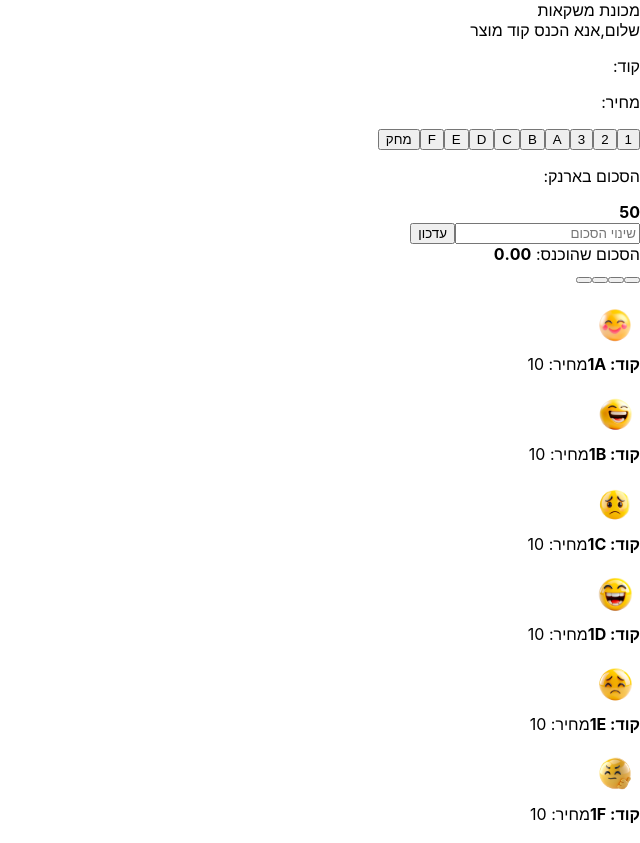
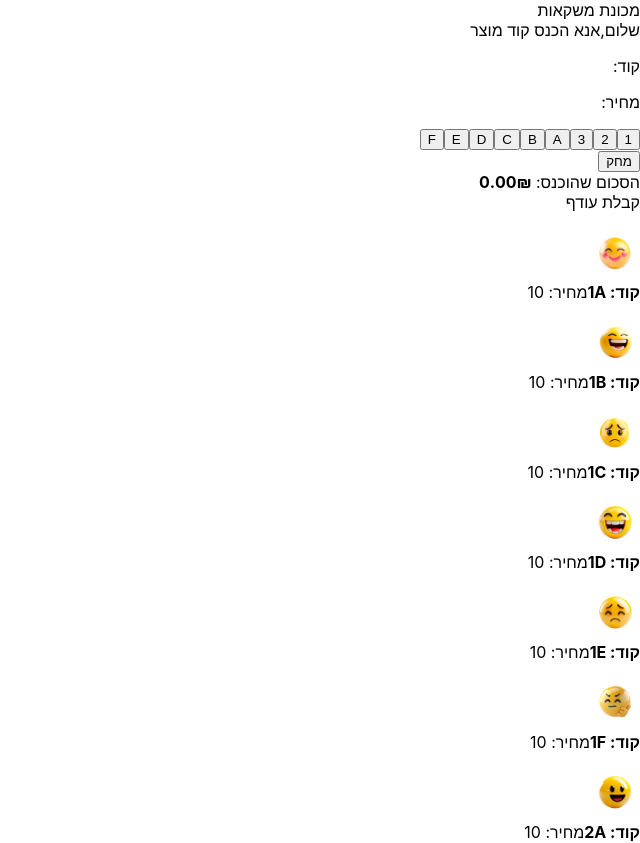
Before and after one commit to miri-bloy/homework8, a React (Create React App) app: page / in a window 1280 px wide. Shown: the top 843 px of the page, without its empty margins (640-1280 px from the left). Built offline with nearby package versions, Linux system fonts and the light colour scheme.

Commit message:
Almost final version

```diff
--- a/src/App.jsx
+++ b/src/App.jsx
@@ -10,72 +10,85 @@ import Selected_Product from './components/Selected_Product';
 import Surplus from './components/Surplus';
 
 function App() {
-// משתנה סטייט המקבל את מערך המוצרים
+  // משתנה סטייט המקבל את מערך המוצרים
   const [allProducts, setAllProducts] = useState([
-    {id: 1, price: 10, code: "1A"},
-    {id: 2, price: 10, code: "1B"},
-    {id: 3, price: 10, code: "1C"},
-    {id: 4, price: 10, code: "1D"},
-    {id: 5, price: 10, code: "1E"},
-    {id: 6, price: 10, code: "1F"},
-    {id: 7, price: 10, code: "2A"},
-    {id: 8, price: 10, code: "2B"},
-    {id: 9, price: 10, code: "2C"},
-    {id: 10, price: 10, code: "2D"},
-    {id: 11, price: 10, code: "2E"},
-    {id: 12, price: 10, code: "2F"},
-    {id: 13, price: 10, code: "3A"},
-    {id: 14, price: 10, code: "3B"},
-    {id: 15, price: 10, code: "3C"},
-    {id: 16, price: 10, code: "3D"},
-    {id: 17, price: 10, code: "3E"},
-    {id: 18, price: 10, code: "3F"}
+    { id: 1, price: 10, code: "1A" },
+    { id: 2, price: 10, code: "1B" },
+    { id: 3, price: 10, code: "1C" },
+    { id: 4, price: 10, code: "1D" },
+    { id: 5, price: 10, code: "1E" },
+    { id: 6, price: 10, code: "1F" },
+    { id: 7, price: 10, code: "2A" },
+    { id: 8, price: 10, code: "2B" },
+    { id: 9, price: 10, code: "2C" },
+    { id: 10, price: 10, code: "2D" },
+    { id: 11, price: 10, code: "2E" },
+    { id: 12, price: 10, code: "2F" },
+    { id: 13, price: 10, code: "3A" },
+    { id: 14, price: 10, code: "3B" },
+    { id: 15, price: 10, code: "3C" },
+    { id: 16, price: 10, code: "3D" },
+    { id: 17, price: 10, code: "3E" },
+    { id: 18, price: 10, code: "3F" }
   ])
-
+  // משתנה סטייט של הקוד שהוקש
+  const [currentCode, setCurrentCode] = useState('');
   // משתנה סטייט המקבל את המוצר הנוכחי
-  const [currentProduct, setCurrentProduct]=useState(null);
-
+  const [currentProduct, setCurrentProduct] = useState(null);
   // משתנה סטייט שמקבל את המוצר שנבחר-לאחר הרכישה-לצורך הצגתו ללקוח
-  const [productToPickup, setProductToPickup]=useState(null);
-
+  const [productToPickup, setProductToPickup] = useState(null);
   // משתנה סטייט המקבל את הסכום שהמשתמש הכניס
-  const [price, setPrice]=useState(0);
-
+  const [price, setPrice] = useState(0);
   // משתנה סטייט השומר את סכום הכסף שיש בארנק
   const [sum, setSum] = useState(50);
-
   // משתנה המקבל את סכום העודף המגיע ללקוח
-  const[surplus, setSurplus] =useState(0);
-
-// הפונקציה מזומנת ע"י קומפוננטת התשלום-ובודקת האם ניתן להציג את המוצר/להחזיר עודף וכו
-  const handlePurchaseAttempt=()=>{
+  const [surplus, setSurplus] = useState(0);
+  // הפונקציה מזומנת ע"י קומפוננטת התשלום-ובודקת האם ניתן להציג את המוצר/להחזיר עודף וכו
+  const handlePurchaseAttempt = (newPrice) => {
     // בדיקה האם נבחר מוצר, והאם הסכום מספיק
-    if(currentProduct!=null && price>=currentProduct.price){
+    if (currentProduct != null && newPrice >= currentProduct.price) {
       // עדכון העודף המגיע ללקוח
-      setSurplus(price-currentProduct.price);
+      setSurplus(newPrice - currentProduct.price);
       // עדכון המחיר שיש ללקוח בארנק
-      setSum(sum-currentProduct.price);
+      setSum(sum - currentProduct.price);
       // עדכון המחיר שהלקוח שילם-לאחר שקיבל את העודף
       setPrice(0);
       // עדכון המוצר שמחכה לאיסוף-במוצר הנוכחי
       setProductToPickup(currentProduct);
+      // מעבר על המערך מוצרים
+      setAllProducts(allProducts.map(p => p.id === currentProduct.id
+        // אם האיבר הנוכחי הוא האיבר הנבחר-איפוס הערכים שיש לו במערך
+        ? { id: 0, price: 0, code: "xx" }
+        // אם לא-להתייחס אליו כרגיל
+        : p)
+      )
+      // איפוס הקוד
+      setCurrentCode('');
       // איפוס המוצר
       setCurrentProduct(null);
     }
-    else if(currentProduct!=null && currentProduct.price-price>0){
+    else if (currentProduct != null && currentProduct.price - newPrice > 0) {
       alert("הסכום שהוכנס אינו מספיק");
     }
   }
   return (
-    <div>
+    <div id='app'>
       <header>מכונת משקאות</header>
-      <div><Hello /></div>
-      <div><Keyboard currentProduct={currentProduct} setCurrentProduct={setCurrentProduct} allProducts={allProducts}/></div>
-      <div><Wallet sum={sum} setSum={setSum}/></div>
-      <div><Money price={price} setPrice={setPrice} handlePurchaseAttempt={handlePurchaseAttempt}/></div>
-      <div><Products allProducts={allProducts}/></div>
-      <div><Selected_Product productToPickup={productToPickup} setProductToPickup={setProductToPickup}/></div>
-      <div><Surplus surplus={surplus}/></div>
+      <div id='container'>
+        <aside>
+          <Hello />
+          <Keyboard currentCode={currentCode} setCurrentCode={setCurrentCode} currentProduct={currentProduct} setCurrentProduct={setCurrentProduct} allProducts={allProducts} />
+          <Money currentProduct={currentProduct} price={price} setPrice={setPrice} handlePurchaseAttempt={handlePurchaseAttempt} />
+          <Surplus surplus={surplus} />
+        </aside>
+        <article>
+          <Products allProducts={allProducts} />
+          <Selected_Product productToPickup={productToPickup} setProductToPickup={setProductToPickup} />
+        </article>
+      </div>
+      <footer>
+        <Wallet sum={sum} setSum={setSum} />
+      </footer>
     </div>
   );
 }
--- a/src/components/Hello.jsx
+++ b/src/components/Hello.jsx
@@ -2,7 +2,7 @@ import React from 'react'
 
 const Hello = () => {
   return (
-    <div>שלום,אנא הכנס קוד מוצר</div>
+    <div id='hello'>שלום,אנא הכנס קוד מוצר</div>
   )
 }
 
--- a/src/components/Money.jsx
+++ b/src/components/Money.jsx
@@ -1,23 +1,26 @@
 import React, { useState } from 'react'
 
-const Money = ({ setPrice, price, handlePurchaseAttempt}) => {
+const Money = ({currentProduct, setPrice, price, handlePurchaseAttempt}) => {
   // פונקציה המקבלת את הסכום של הכפתור הנלחץ
   const setThePrice = (num) => {
+    //
+    const newPrice=price+num;
     // הפונקציה מעדכנת את המחיר הסופי שהמשתמש הכניס
-    setPrice(Price=> Price + num);
+    setPrice(newPrice);
     // הפעלת הפונקציה שנמצאת בקומפונטטנ הראשית ותפקידה לטפל בניסיון תשלום
-    handlePurchaseAttempt();
+    handlePurchaseAttempt(newPrice);
   }
 
   return (
     <div id='money'>
-      <div>הסכום שהוכנס: <b>{price.toFixed(2)}</b></div>
-      <div id='buttons'>
-        <button onClick={() => setThePrice(0.5)}></button>
-        <button onClick={() => setThePrice(1)}></button>
-        <button onClick={() => setThePrice(5)}></button>
-        <button onClick={() => setThePrice(10)}></button>
-      </div>
+      <div id='message'>הסכום שהוכנס: <b>{price.toFixed(2)}₪</b></div>
+      {currentProduct!=null &&
+      <div id='buttons-money'>
+      <button className='button-money' onClick={() => setThePrice(0.5)}></button>
+      <button className='button-money' onClick={() => setThePrice(1)}></button>
+      <button className='button-money' onClick={() => setThePrice(5)}></button>
+      <button className='button-money' onClick={() => setThePrice(10)}></button>
+    </div>}
     </div>
   )
 }
--- a/src/components/Products.jsx
+++ b/src/components/Products.jsx
@@ -2,15 +2,18 @@ import React from 'react'
 
 const Products = ({ allProducts }) => {
   return (
-    <div>
+    <div id='products'>
       {allProducts.map(p =>
-        <div className='product'>
-          <p>{p.name}</p>
-          <img src={"/images/" + p.id + ".png"} />
+        <div className='product-products'>
+          {p.id > 0 &&
           <div>
-            <b>קוד: {p.code}</b>
-            <span>מחיר: {p.price}</span>
-          </div>
+            <p>{p.name}</p>
+            <img src={"/images/" + p.id + ".png"} className='img-products' />
+            <div className='details'>
+              <b>קוד: {p.code}</b>
+              <span>מחיר: {p.price}</span>
+            </div>
+          </div>}
         </div>
       )}
     </div>
--- a/src/components/Selected_Product.jsx
+++ b/src/components/Selected_Product.jsx
@@ -2,9 +2,9 @@ import React from 'react'
 
 const Selected_Product = ({productToPickup, setProductToPickup }) => {
   return (
-    <div>
+    <div id='Selected_Product'>
       {productToPickup!=null &&
-      <div>
+      <div id='productToPickup'>
         <img src={"/images/" + productToPickup.id + ".png"} />
         <p>בבקשה!</p>
         <button onClick={()=>setProductToPickup(null)}>איסוף מוצר</button>
--- a/src/components/Surplus.jsx
+++ b/src/components/Surplus.jsx
@@ -2,9 +2,9 @@ import React, { useState } from 'react'
 
 const Surplus = ({surplus}) => {
   return (
-    <div>
+    <div id='surplus'>
       <div>קבלת עודף</div>
-      <b>{surplus}₪</b>
+      <p>{surplus>0 && <b>surplus.toFixed(2)₪</b>}</p>
     </div>
   )
 }
--- a/src/components/Wallet.jsx
+++ b/src/components/Wallet.jsx
@@ -15,12 +15,13 @@ const Wallet = ({ sum, setSum }) => {
     }
   }
   return (
-    <div>
-      <div>
-        <p>הסכום בארנק: </p>
-        <b>{sum}</b>
+    <div id='wallet'>
+      <div id='message-wallet'>
+        <p>הסכום בארנק:
+        <b>{sum.toFixed(2)}₪</b>
+        </p>
       </div>
-      <div>
+      <div id='change-wallet'>
         <input type="text" placeholder='שינוי הסכום' value={value}
           onChange={(event) => setValue(event.target.value)} />
         <button onClick={update}>עדכון</button>
```
Also changed, not shown: src/components/Keyboard.jsx (+14 -16 lines).
